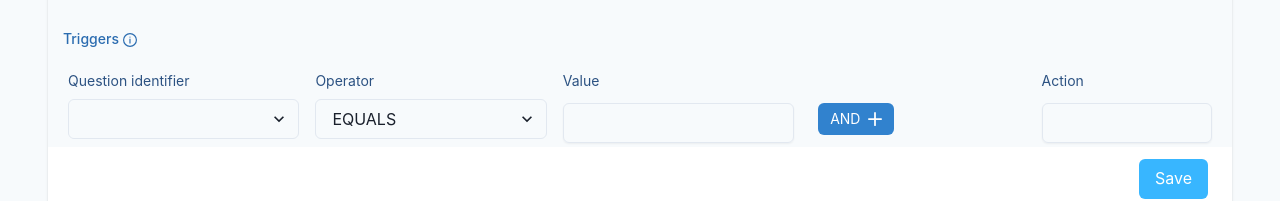
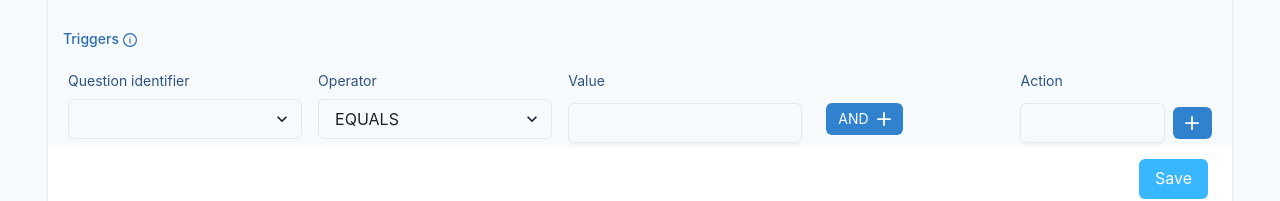
Before and after one commit to athena-labz/athena-frontend, a Next.js app: page /create-campaign in a window 1280 px wide. Shown: the part 693-894 px from the top of the page. Built offline with nearby package versions, Linux system fonts and the light colour scheme.

Commit message:
developing issue #37

```diff
--- a/pages/create-campaign.tsx
+++ b/pages/create-campaign.tsx
@@ -556,7 +556,9 @@ export default function Component() {
                 </SimpleGrid>
               ))}
             </Box>
-            <FormControl as={GridItem} w="18%">
+            <FormControl as={GridItem} w="20%" ml={"-2rem"}>
+              <Flex alignItems={"center"} justifyContent={"space-between"}>
+                <Box >
                   <FormLabel
                     htmlFor="price"
                     fontSize="sm"
@@ -578,7 +580,30 @@ export default function Component() {
                     w={"full"}
                     rounded="md"
                   />
+                </Box>
+
+
+                <Button
+                  p={4}
+                  ml="0.5rem"
+                  mt={8}
+                  bg="blue.500"
+                  colorScheme="brand"
+                  fontWeight="sm"
+                  size="sm"
+                  _hover={{
+                    bg: 'blue.400',
+                  }}
+                  onClick={createNewUserRoles}
+                >
+                  <AddIcon  />
+                </Button>
+
+
+              </Flex>
+
             </FormControl>
+
           </Flex>
 
           <Box
```
Lines whose indentation alone changed are shown as unchanged.
